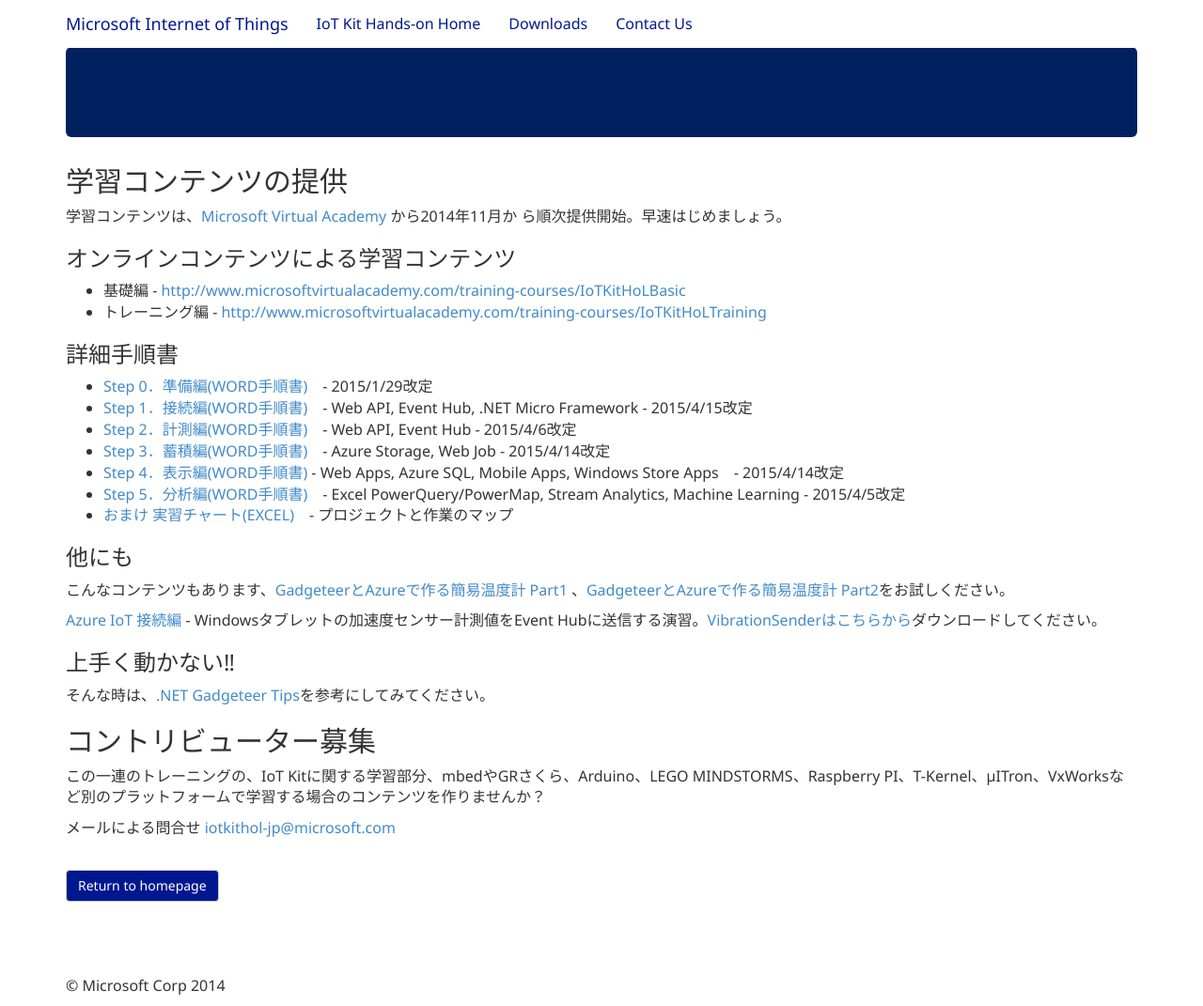
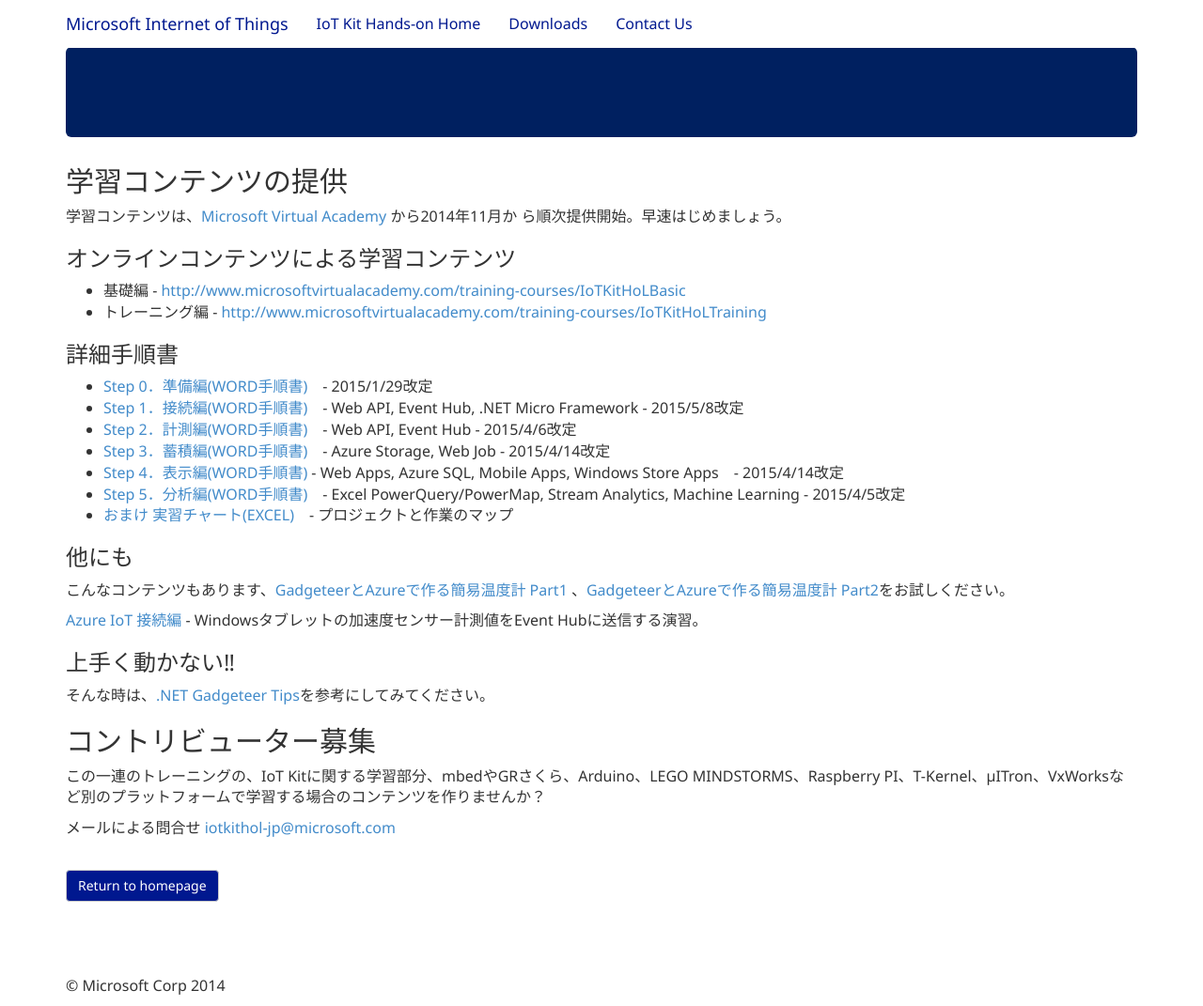
Before and after one commit to ms-iotkithol-jp/ms-iotkithol-jp.github.io, a Jekyll site: the page built from LetsBegin.md, in a window 1280 px wide and 1071 px high. Shown: the whole window at 94% size. Built offline with Jekyll 4.4.1, drawn with Linux system fonts in a browser that asks for light colours.

Commit message:
Update Step1

```diff
--- a/LetsBegin.md
+++ b/LetsBegin.md
@@ -20,7 +20,7 @@
 
 ### 詳細手順書
 * [Step 0．準備編(WORD手順書)](https://github.com/ms-iotkithol-jp/Training/blob/master/Documents/IoTKit_SelfLearning00_Overview.docx?raw=true)　-  2015/1/29改定
-* [Step 1．接続編(WORD手順書)](https://github.com/ms-iotkithol-jp/Training/blob/master/Documents/IoTKit_SelfLearning01_Connect.docx?raw=true)　- Web API, Event Hub, .NET Micro Framework - 2015/4/15改定
+* [Step 1．接続編(WORD手順書)](https://github.com/ms-iotkithol-jp/Training/blob/master/Documents/IoTKit_SelfLearning01_Connect.docx?raw=true)　- Web API, Event Hub, .NET Micro Framework - 2015/5/8改定
 * [Step 2．計測編(WORD手順書)](https://github.com/ms-iotkithol-jp/Training/blob/master/Documents/IoTKit_SelfLearning02_Measure.docx?raw=true)　- Web API, Event Hub - 2015/4/6改定
 * [Step 3．蓄積編(WORD手順書)](https://github.com/ms-iotkithol-jp/Training/blob/master/Documents/IoTKit_SelfLearning03_Store.docx?raw=true)　- Azure Storage, Web Job - 2015/4/14改定
 * [Step 4．表示編(WORD手順書)](https://github.com/ms-iotkithol-jp/Training/blob/master/Documents/IoTKit_SelfLearning04_Show.docx?raw=true) - Web Apps, Azure SQL, Mobile Apps, Windows Store Apps　- 2015/4/14改定
@@ -31,7 +31,7 @@
 ### 他にも
 こんなコンテンツもあります、[GadgeteerとAzureで作る簡易温度計 Part1](http://blogs.msdn.com/b/hirosho/archive/2014/07/25/gadgeteer-azure-part-1.aspx) 、[GadgeteerとAzureで作る簡易温度計 Part2](http://blogs.msdn.com/b/hirosho/archive/2014/07/26/gadgeteer-azure-part-2.aspx)をお試しください。
 
-[Azure IoT 接続編](https://github.com/ms-iotkithol-jp/Training/blob/master/Documents/MicrosoftAzureIoTEventHub_campaign.docx?raw=true) - Windowsタブレットの加速度センサー計測値をEvent Hubに送信する演習。[VibrationSenderはこちらから](https://github.com/ms-iotkithol-jp/Training/blob/master/Documents/VibrationSender.Publish.zip?raw=true)ダウンロードしてください。
+[Azure IoT 接続編](https://github.com/ms-iotkithol-jp/Training/blob/master/Documents/MicrosoftAzureIoTEventHub_campaign.docx?raw=true) - Windowsタブレットの加速度センサー計測値をEvent Hubに送信する演習。
 
 ### 上手く動かない‼
 そんな時は、[.NET Gadgeteer Tips](http://blogs.msdn.com/b/hirosho/archive/2014/08/11/net_5f00_gadgeteer_5f00_tips.aspx)を参考にしてみてください。
```
